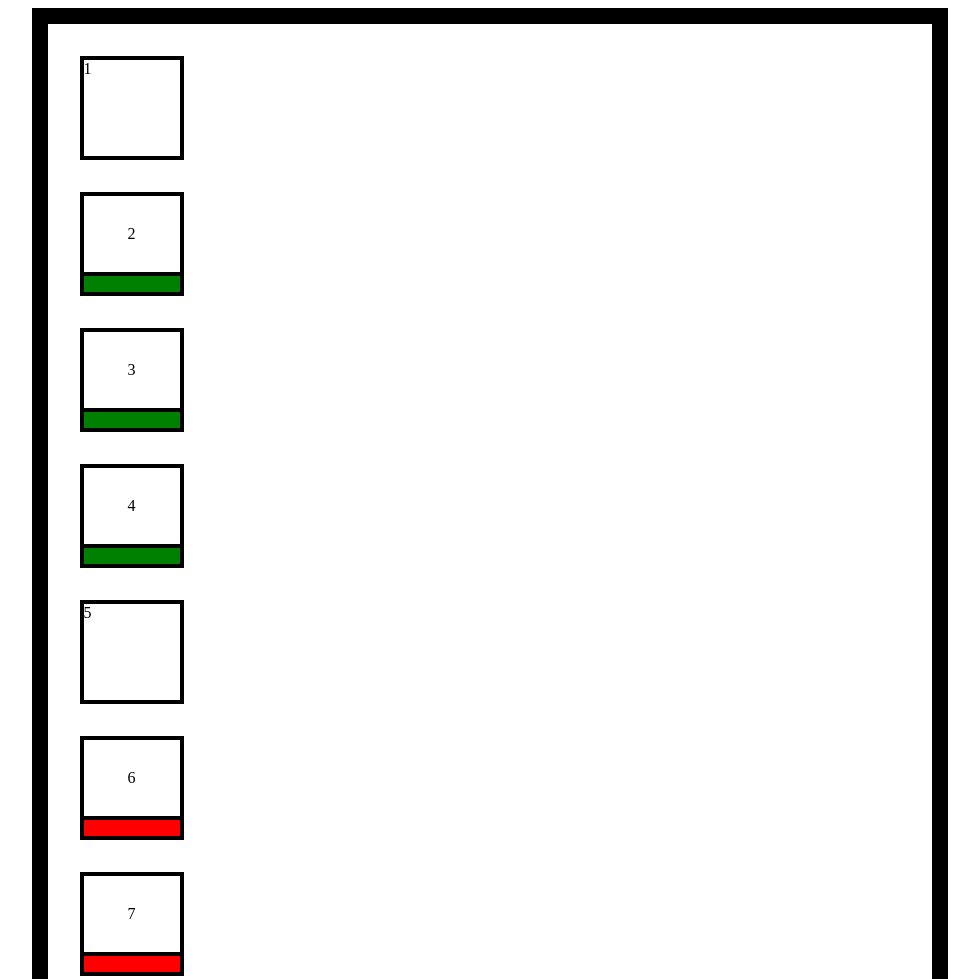
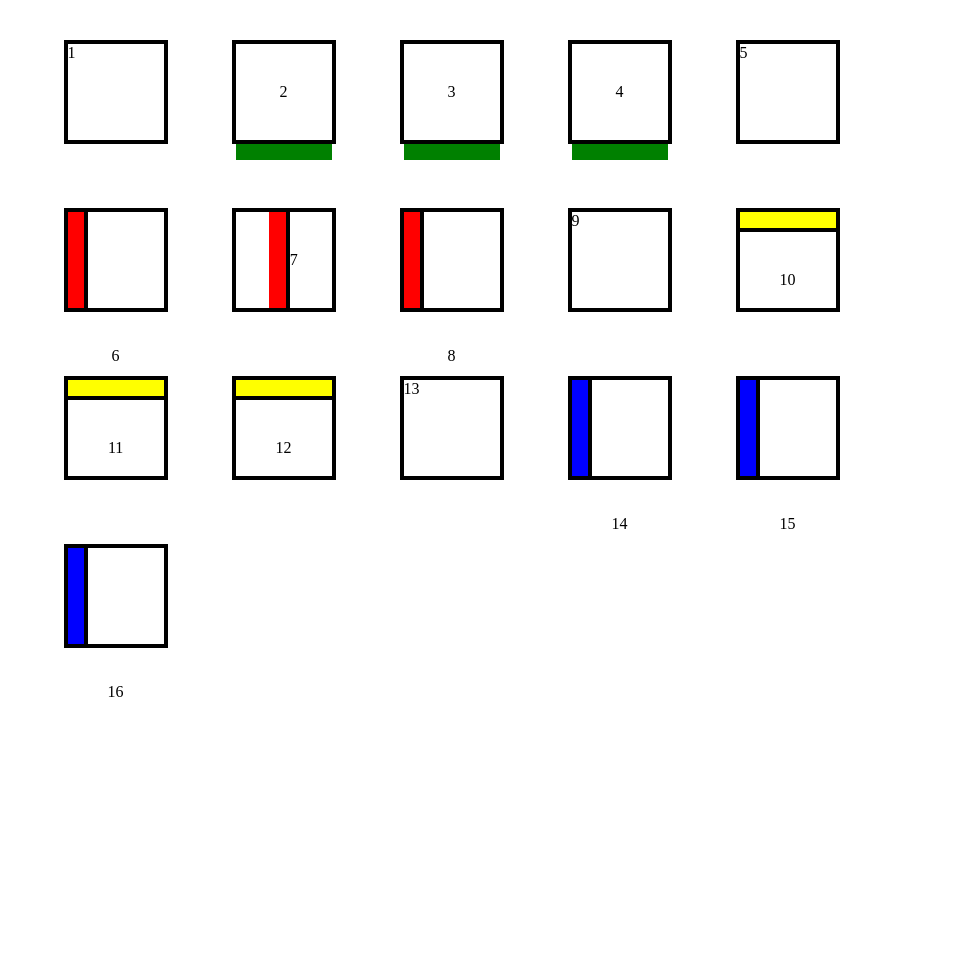
Before and after one commit to AgathaEloisa/css-test-ventis, a plain HTML site: page index.html in a window 1280 px wide. Shown: the top 979 px of the page, without its empty margins (166-1145 px from the left). After the commit the page ends 800 px from the top, so only its background shows below. Drawn offline with Linux system fonts and the light colour scheme.

Commit message:
modifico position de divs dentro de html, y estilos en css

```diff
--- a/index.html
+++ b/index.html
@@ -11,9 +11,9 @@
 
 <div id="root">
 
-    <div class="non-color-box box">1</div>
+    <div class="non-color-box box fist-line">1</div>
 
-    <div class=" box">
+    <div class=" box ">
         <div class="number">2</div>
         <div class="fringe green">
         </div>
@@ -29,47 +29,48 @@
 
     <div class="non-color-box box">5</div>
 
-    <div class=" box">
+    <div class="box red-box">
+        <div class="fringe red"></div>
         <div class="number">6</div>
+    </div>
+    <div class="box red-box">
+        <div class="number">
+            <div class="fringe red"></div>
+        7</div>
+    </div>
+    <div class="box red-box">
         <div class="fringe red"></div>
-    </div>
-    <div class=" box">
-        <div class="number">7</div>
-        <div class="fringe red"></div>
-    </div>
-    <div class=" box">
         <div class="number">8</div>
-        <div class="fringe red"></div>
     </div>
 
     <div class="non-color-box box">9</div>
 
     <div class=" box">
+        <div class="fringe yellow"></div>
         <div class="number">10</div>
-        <div class="fringe yellow"></div>
     </div>
     <div class=" box">
+        <div class="fringe yellow"></div>
         <div class="number">11</div>
-        <div class="fringe yellow"></div>
     </div>
     <div class=" box">
+        <div class="fringe yellow"></div>
         <div class="number">12</div>
-        <div class="fringe yellow"></div>
     </div>
 
     <div class="non-color-box box">13</div>
 
-    <div class=" box">
+    <div class="box">
+        <div class="fringe blue"></div>
         <div class="number">14</div>
+    </div>
+    <div class="box">
         <div class="fringe blue"></div>
+        <div class="number">15</div>
     </div>
-    <div class=" box">
-        <div class="number">15</div>
+    <div class="box blue-box">
         <div class="fringe blue"></div>
-    </div>
-    <div class=" box">
         <div class="number">16</div>
-        <div class="fringe blue"></div>
     </div>
 
 </div>
--- a/style.css
+++ b/style.css
@@ -1,7 +1,6 @@
 #root {
     position: relative;
     width: 70%;
-    border: 1em solid black;
     left: 15%;
 }
 
@@ -10,12 +9,13 @@
     height: 6em;
     border: .25em solid black;
     margin: 2em;
+    float: left;
 }
 
 .number {
     position: relative;
     width: 100%;
-    height: 79%;
+    height: 100%;
     display: flex;
     align-items: center;
     justify-content: center;
@@ -26,21 +26,28 @@
     position: relative;
     width: 100%;
     height: 17%;
-    border-top: .25em solid black;
 }
 
 .green {
     background-color: green;
+    border-top: .25em solid black;
 }
 
 .red {
-background-color: red;
+    width: 17%;
+    height: 100%;
+    background-color: red;
+    border-right: .25em solid black;
 }
 
 .yellow {
     background-color: yellow;
+    border-bottom: .25em solid black;
 }
 
 .blue {
+    width: 17%;
+    height: 100%;
     background-color: blue;
+    border-right: .25em solid black;
 }
```
